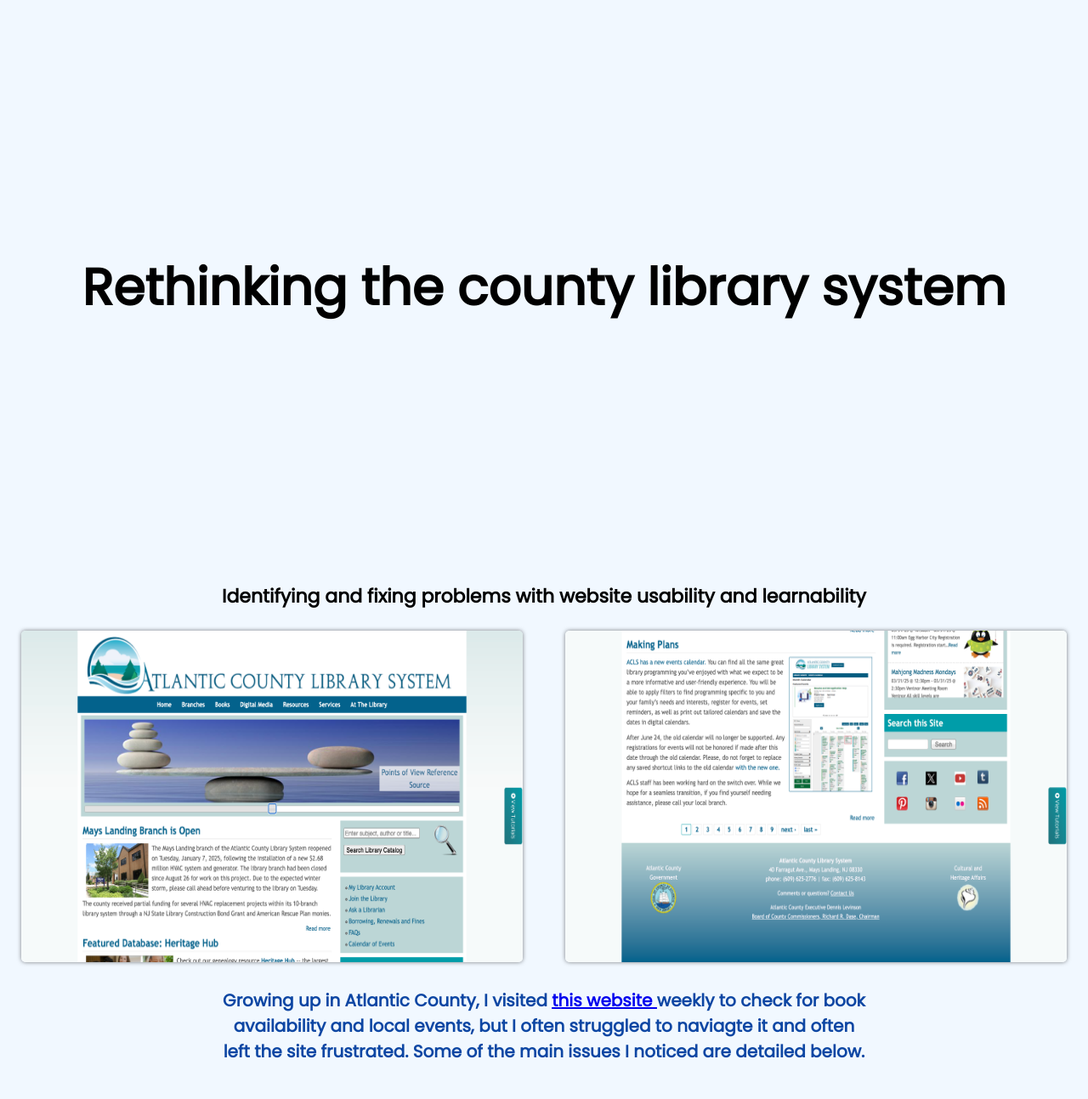
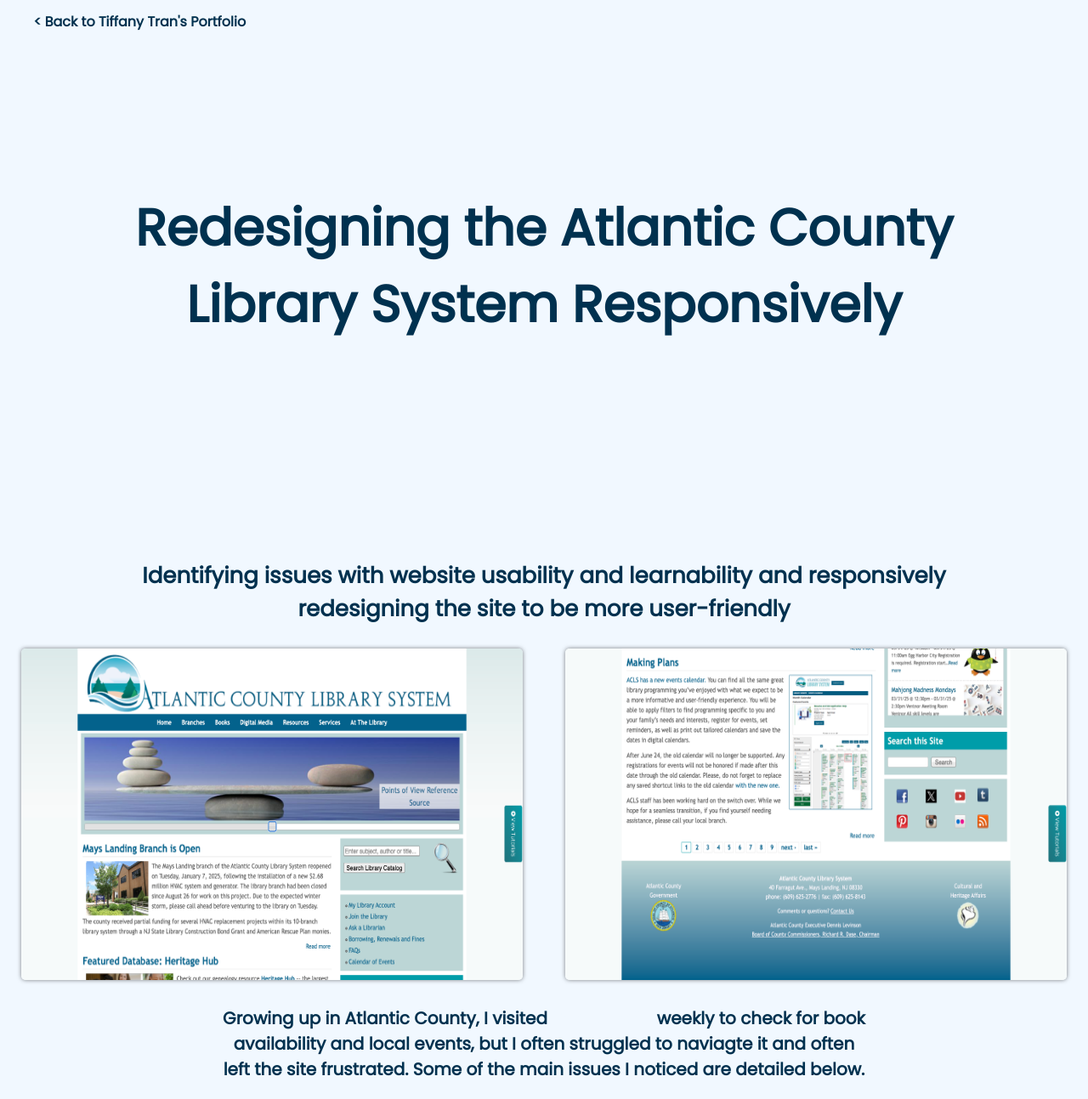
Before and after one commit to tiffanytran1/responsive-redesign, a plain HTML site: page index.html in a window 1280 px wide. Shown: the top 1293 px of the page at 85% size. Drawn offline with Linux system fonts and the light colour scheme.

Commit message:
add link to port

```diff
--- a/index.html
+++ b/index.html
@@ -17,9 +17,15 @@
   <!-- page content goes into <body> -->
   <body>
     <div id="logoBar">
-      <h1>Rethinking the county library system</h1>
+      <a
+
+      href="https://tiffanytran1.github.io/portfolio/"
+    >
+          <h6> < Back to Tiffany Tran's Portfolio</h6>
+      </a>
+      <h1> Redesigning the Atlantic County Library System Responsively</h1>
      <!-- <img id="siteLogo" alt="Pooh-bear site logo" src="./assets/Header.png"/> -->
-      <h2>Identifying and fixing problems with website usability and learnability
+      <h2>Identifying issues with website usability and learnability and responsively redesigning the site to be more user-friendly</h2>
       </h2>
     </div>
     <div id="staffGallery">
@@ -32,12 +38,10 @@
 
     </div>
 
-    <h3><span class="blue-text">Growing up in Atlantic County, I visited
+    <h3>Growing up in Atlantic County, I visited
       <a href="https://www.atlanticlibrary.org/">
-        <u>this website </u>
-      </a>
-     weekly to check for book availability and local events, but I often struggled to naviagte it and often left the site frustrated. Some of the main issues I noticed are detailed below. </span></h3>
-    </span></h3>
+        <u>this website </u></a>
+     weekly to check for book availability and local events, but I often struggled to naviagte it and often left the site frustrated. Some of the main issues I noticed are detailed below. </span></h3></h3>
 
     <h5><u>Website Efficiency </u></h5>
 
@@ -73,16 +77,16 @@
 
     <h3>Most alerts were about empty links, redundant titles and text, and many images and titles missing alternative text.</h3>
 
-    <h4><span class="blue-text">Taking these issues into account, I started redesigning the library website starting with a...</span></h4>
+    <h4>Taking these issues into account, I started redesigning the library website starting with a...</span></h4>
 
-    <h5>Visual Design Style Guide  </h5>
+    <h5><u>Visual Design Style Guide</u> </h5>
 
     <div id="styleGuideGallery">
-      <h4><span class="blue-text"> This visual design style guide displays the main colors, typography, and reusable components’ different states (buttons on hover, click, etc.). The clear documentation shows the consistency of the design work and makes handoffs to other members on a team easier.</span></h4>
+      <h4>This visual design style guide displays the main colors, typography, and reusable components’ different states (buttons on hover, click, etc.). The clear documentation shows the consistency of the design work and makes handoffs to other members on a team easier.</h4>
       <img class="styleGuide" src="./assets/style-guide.png"/>
     </div>
 
-    <h4><span class="blue-text">To see these components and new ideas in action, I next created</span> three (Large Computer, Tablet, and Phone) figma mockups <span class="blue-text">on what the site will look like. These mockups are annotated with the new changes I made and how developers would go about recreating these design choices.
+    <h4>To see these components and new ideas in action, I next created <u> three (Large Computer, Tablet, and Phone) figma mockups</u> on what the site will look like. These mockups are annotated with the new changes I made and how developers would go about recreating these design choices.
     </span></h4>
 
     <h5>Large Computer </h5>
@@ -102,7 +106,7 @@
       </div>
     </div>
 
-    <h4><span class="blue-text">After recieving positive feedback from my peers, I created a website of my design, which is pictured below and can be accessed by clicking on the photos. The website is very responsive and can be seen in three different screen sizes. </span></h4>
+    <h4 style="padding-top: 2%;">After recieving positive feedback from my peers, I created a website of my design, which is <u>pictured below and can be accessed by clicking on the photos.</u> The website is very responsive and can be seen in three different screen sizes.</h4>
 
     <h5>Large Computer Redesign</h5>
     <div id="largeComputerGallery">
@@ -129,12 +133,6 @@
       </div>
     </div>
 
-
-
-
-
-
-
   </body>
 
 
--- a/styles.css
+++ b/styles.css
@@ -4,22 +4,32 @@
 
 h1, h2, h3, h4, h5, h6, p {
   font-family: 'Poppins';
+  color: #00314f;
   /* text-transform: uppercase; */
 }
+a {
+  color: #f1f8ff; /* normal link color */
+}
 
+a:hover {
+  color: #00314f; /* optional: adds underline on hover */
+  text-decoration: underline;
+
+}
 h1{
   font-size: 60px;
   text-align: center;
-  padding-bottom: 20%;
-  padding-top: 20%;
+  padding-bottom: 17%;
+  padding-top: 11.5%;
+  padding-left: 5%;
+  padding-right: 5%;
 }
 
 h2{
-  font-size: 22px;
+  font-size: 26px;
   text-align: center;
-  padding-top: .75%;
-  padding-left: 3.9%;
-  padding-right: 3.9%;
+  padding-left: 8%;
+  padding-right: 8%;
 }
 
 h3{
@@ -53,8 +63,9 @@
 
 h6{
   font-size: 16px;
-  margin-top: 0%;
-  text-align: center;
+  margin-top: 1%;
+  padding-left: 2.5%;
+  text-align: left;
 }
 
 p{
```
Also changed, not shown: assets/header1.jpg (added), 4 other files.
